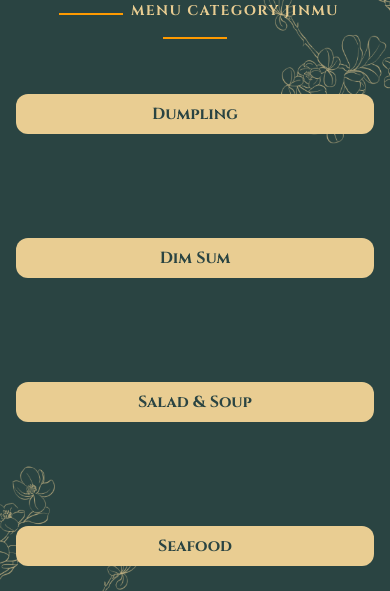
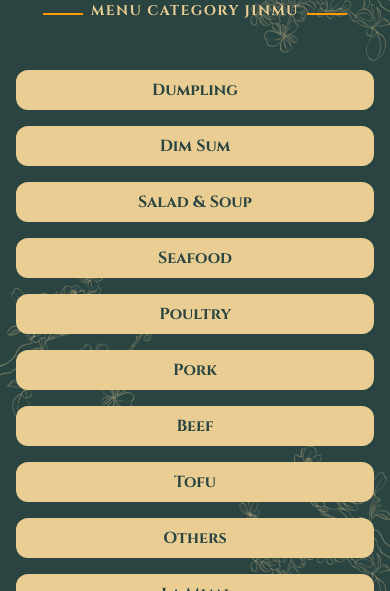
Before and after one commit to brianbct129/jinmu-signature, a Next.js app: page / in a window 390 px wide. Shown: the part 953-1544 px from the top of the page. Built offline with nearby package versions, Linux system fonts and the light colour scheme.

Commit message:
fix : fixing revisi from user

```diff
--- a/src/components/restaurant-menu.tsx
+++ b/src/components/restaurant-menu.tsx
@@ -5,23 +5,23 @@
 export default function RestaurantMenu({ onSeeMenuClick, } : RestaurantMenuProps) {
 
     return (
-        <div className="bg-white bg-[url('/Bg-menu-jinmu.png')] bg-opacity-95 bg-fixed bg-cover max-w-screen-xl w-full mx-auto">
-            <div className="container mx-auto px-4 py-12 max-w-6xl">
+        <div className="bg-[url('/Bg-menu-jinmu.png')] bg-opacity-95 bg-fixed bg-contain md:bg-cover mx-auto" style={{ maxWidth: '1200px'}}>
+            <div className="mx-auto px-4 py-12" >
                 {/* restaurant logo */}
 
                  <h1 className="text-center font-serif text-2xl sm:text-3xl md:text-5xl text-[#e9cd92] mb-8 tracking-wide">JINMU SIGNATURE</h1>
 
                 <div className="text-center mb-12">
-                    <div className="inline-block h-0.5 w-16 bg-amber-500 mx-2"></div>
+                    <div className="inline-block h-0.5 w-10 md:w-16 bg-amber-500 mx-2"></div>
                     <span className="text-[#e9cd92] font-light tracking-widest text-sm">MENU CATEGORY JINMU</span>
-                    <div className="inline-block h-0.5 w-16 bg-amber-500 mx-2"></div>
+                    <div className="inline-block h-0.5 w-10 md:w-16 bg-amber-500 mx-2"></div>
                 </div>
 
                 {/* menu section */}
-                 <div className="grid grid-cols-1 md:grid-cols-2 lg:grid-cols-3 gap-8 md:gap-3">
+                 <div className="grid grid-cols-1 md:grid-cols-2 lg:grid-cols-3  gap-1 md:gap-3">
                     {menuItems.map((menu, index) => (
-                        <div key={index} className="mb-10">
-                            <div className="relative mb-8">
+                        <div key={index} className="">
+                            <div className="relative mb-3 md:mb-5">
                                 <div className="">
                                     <button
                                     onClick={() => onSeeMenuClick(menu.category)}
```
